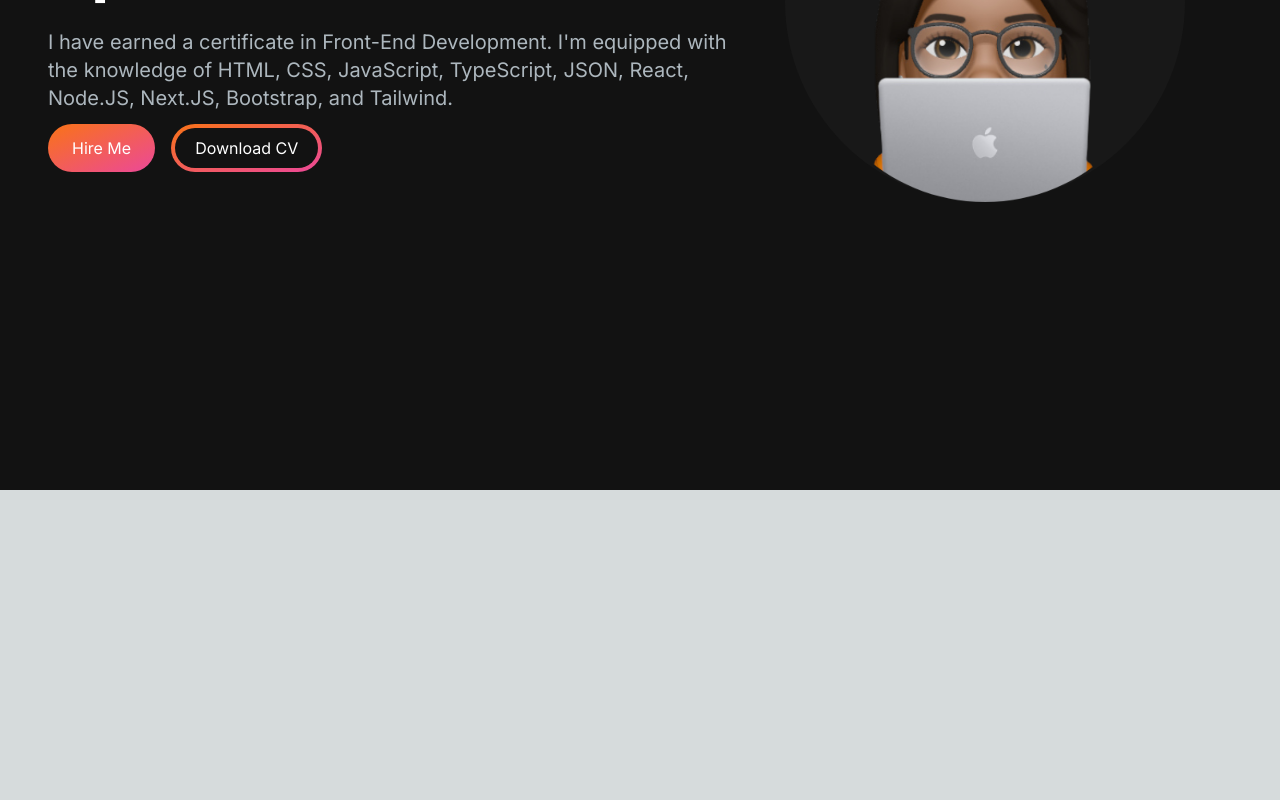
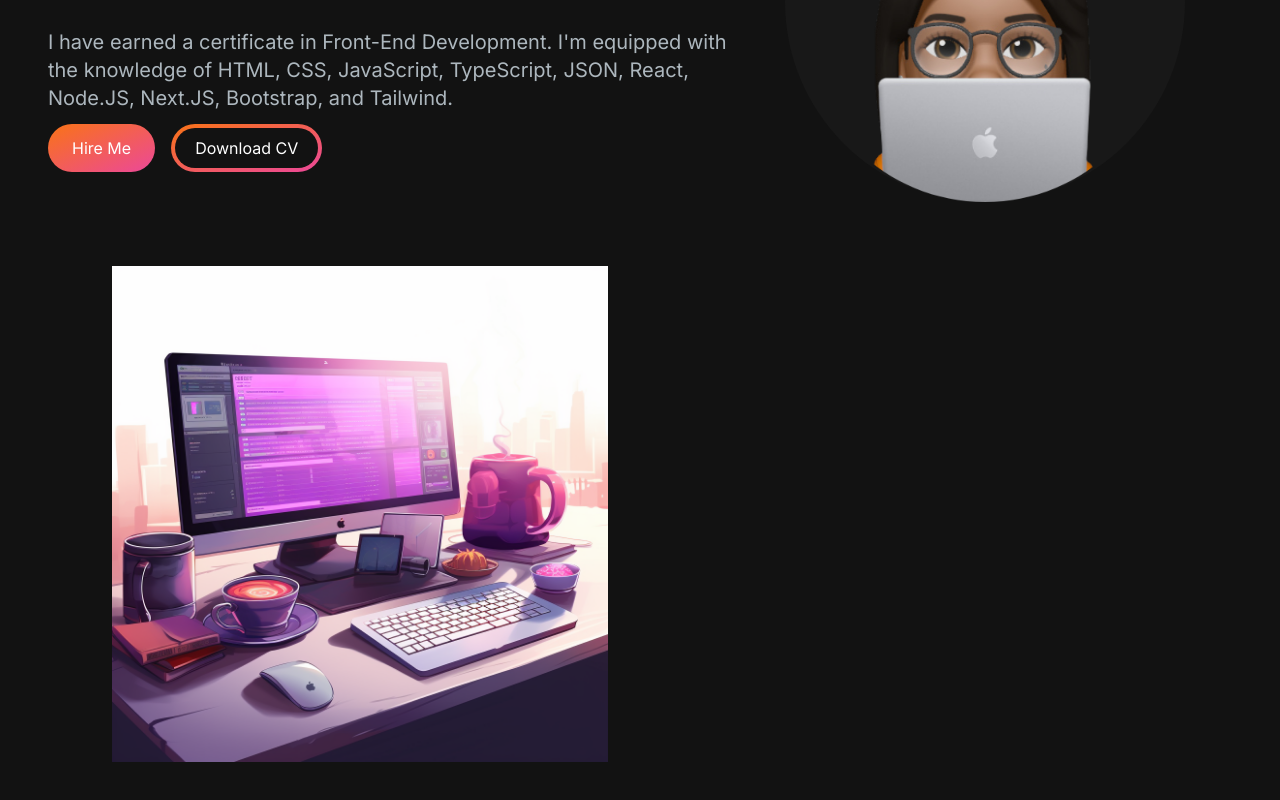
Before and after one commit to Tiesha93/portfolio-website, a Next.js app: page / in a window 1280 px wide. Shown: the part 310-1110 px from the top of the page. Before the commit the page ends 800 px from the top, so only its background shows below. Built offline with nearby package versions, Linux system fonts and the light colour scheme.

Commit message:
Added an about me component

```diff
--- /dev/null
+++ b/src/app/components/AboutSection.jsx
@@ -0,0 +1,19 @@
+import React from "react";
+import Image from "next/image";
+
+const AboutSection = () => {
+  return (
+    <section className="text-white" id="About">
+      <div className="md:grid md:grid-cols-2 gap-8 items-center py-8 px-4 xl:gap-16 sm:py-16 xl:px-16">
+        <Image
+        src="/images/about-image.png"
+        alt="desktop-image"
+        width={500}
+        height={500}
+        />
+      </div>
+    </section>
+  );
+}
+
+export default AboutSection
--- a/src/app/page.js
+++ b/src/app/page.js
@@ -1,3 +1,4 @@
+import AboutSection from "./components/AboutSection";
 import HeroSection from "./components/HeroSection";
 import Navbar from "./components/Navbar";
 
@@ -7,6 +8,7 @@
       <Navbar />
       <div className="container mt-24 mx-auto px-12 py-4">
         <HeroSection />
+        <AboutSection />
       </div>
     </main>
   );
```
